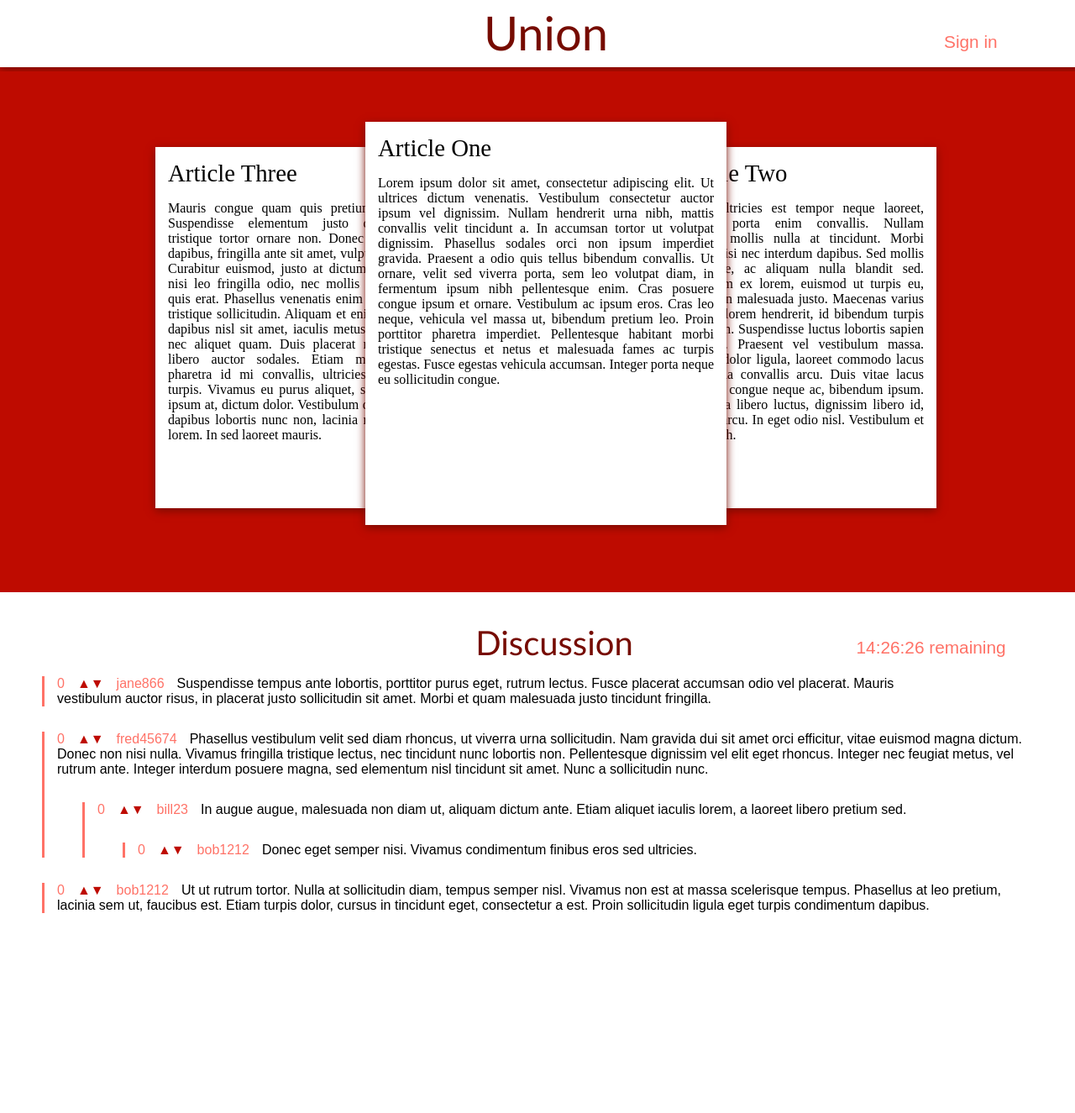
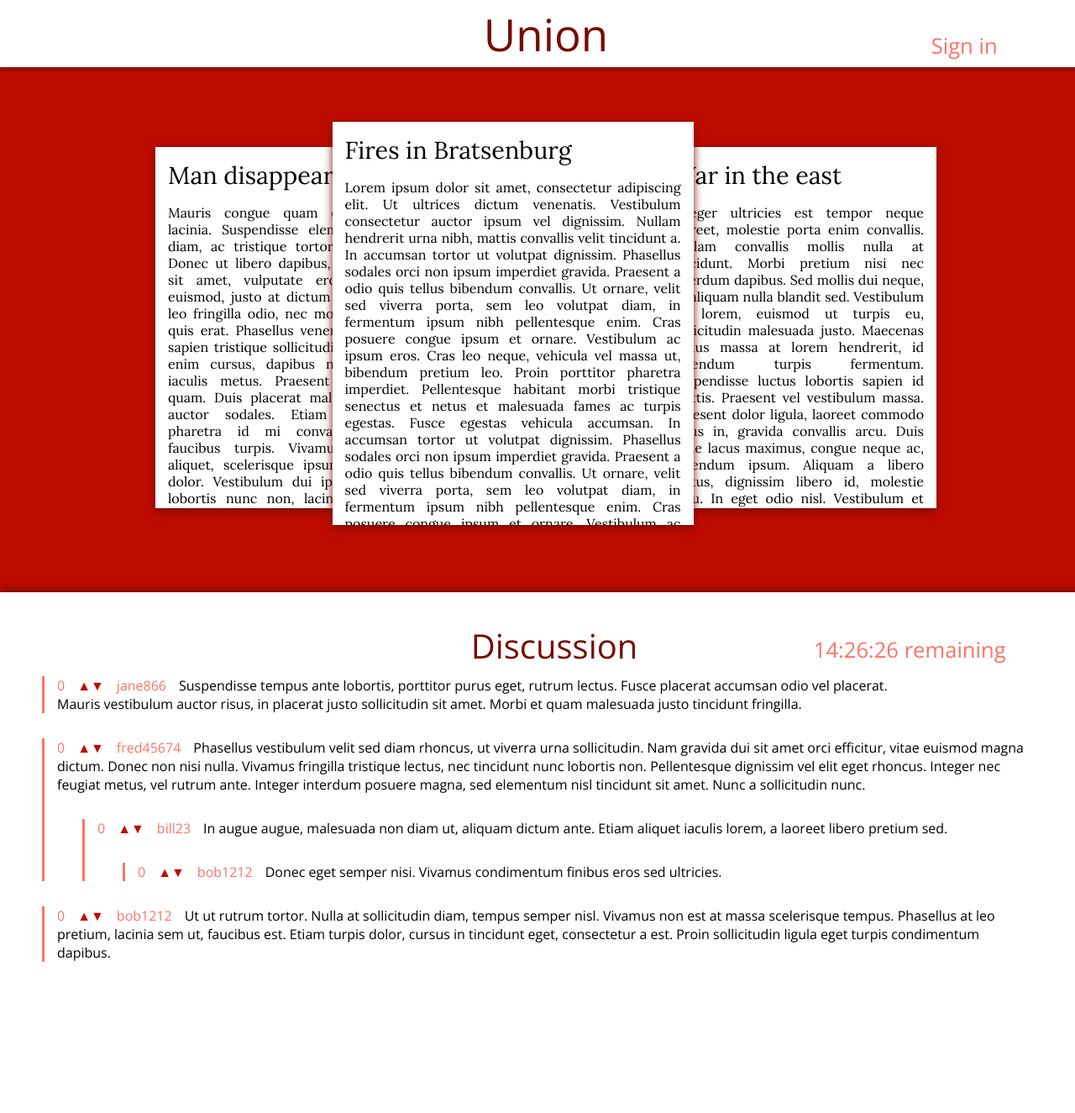
Before and after one commit to hewhomust/potential-chainsaw, a PHP site: page / in a window 1280 px wide. Shown: the whole page at 84% size. Run offline with PHP 8.4, Linux system fonts and the light colour scheme.

Commit message:
Added icon and fonts

```diff
--- a/Prototype3/index.html
+++ b/Prototype3/index.html
@@ -2,9 +2,11 @@
 <html lang="en">
   <head>
     <meta charset="utf-8">
-    <title>Prototype 3</title>
+    <title>Union</title>
     <link href="style.css" rel="stylesheet">
-	<script src="https://ajax.googleapis.com/ajax/libs/jquery/1.12.4/jquery.min.js"></script>
+    <link rel="icon" href="img/Union.png">
+    <link href="https://fonts.googleapis.com/css?family=Lora|Open+Sans" rel="stylesheet">
+	  <script src="https://ajax.googleapis.com/ajax/libs/jquery/1.12.4/jquery.min.js"></script>
     <script src="script.js" type="text/javascript"></script>
   </head>
   <body onLoad="startTime()">
@@ -14,15 +16,15 @@
     </div>
 	  <div id="articleContainer" class="container">
       <div id="mainArticle" class="article standardBox">
-        <h1 class="articleHeading" >Article One</h1>
-        <p class="articleText">Lorem ipsum dolor sit amet, consectetur adipiscing elit. Ut ultrices dictum venenatis. Vestibulum consectetur auctor ipsum vel dignissim. Nullam hendrerit urna nibh, mattis convallis velit tincidunt a. In accumsan tortor ut volutpat dignissim. Phasellus sodales orci non ipsum imperdiet gravida. Praesent a odio quis tellus bibendum convallis. Ut ornare, velit sed viverra porta, sem leo volutpat diam, in fermentum ipsum nibh pellentesque enim. Cras posuere congue ipsum et ornare. Vestibulum ac ipsum eros. Cras leo neque, vehicula vel massa ut, bibendum pretium leo. Proin porttitor pharetra imperdiet. Pellentesque habitant morbi tristique senectus et netus et malesuada fames ac turpis egestas. Fusce egestas vehicula accumsan. Integer porta neque eu sollicitudin congue.  </p>
+        <h1 class="articleHeading" >Fires in Bratsenburg</h1>
+        <p class="articleText">Lorem ipsum dolor sit amet, consectetur adipiscing elit. Ut ultrices dictum venenatis. Vestibulum consectetur auctor ipsum vel dignissim. Nullam hendrerit urna nibh, mattis convallis velit tincidunt a. In accumsan tortor ut volutpat dignissim. Phasellus sodales orci non ipsum imperdiet gravida. Praesent a odio quis tellus bibendum convallis. Ut ornare, velit sed viverra porta, sem leo volutpat diam, in fermentum ipsum nibh pellentesque enim. Cras posuere congue ipsum et ornare. Vestibulum ac ipsum eros. Cras leo neque, vehicula vel massa ut, bibendum pretium leo. Proin porttitor pharetra imperdiet. Pellentesque habitant morbi tristique senectus et netus et malesuada fames ac turpis egestas. Fusce egestas vehicula accumsan.  In accumsan tortor ut volutpat dignissim. Phasellus sodales orci non ipsum imperdiet gravida. Praesent a odio quis tellus bibendum convallis. Ut ornare, velit sed viverra porta, sem leo volutpat diam, in fermentum ipsum nibh pellentesque enim. Cras posuere congue ipsum et ornare. Vestibulum ac ipsum eros. Cras leo neque, vehicula vel massa ut, bibendum pretium leo. Integer porta neque eu sollicitudin congue.  </p>
       </div>
       <div id="" class="article standardBox" style="left:300px;top:-400px;">
-        <h1 class="articleHeading">Article Two</h1>
+        <h1 class="articleHeading">War in the east</h1>
         <p class="articleText">Integer ultricies est tempor neque laoreet, molestie porta enim convallis. Nullam convallis mollis nulla at tincidunt. Morbi pretium nisi nec interdum dapibus. Sed mollis dui neque, ac aliquam nulla blandit sed. Vestibulum ex lorem, euismod ut turpis eu, sollicitudin malesuada justo. Maecenas varius massa at lorem hendrerit, id bibendum turpis fermentum. Suspendisse luctus lobortis sapien id mattis. Praesent vel vestibulum massa. Praesent dolor ligula, laoreet commodo lacus in, gravida convallis arcu. Duis vitae lacus maximus, congue neque ac, bibendum ipsum. Aliquam a libero luctus, dignissim libero id, molestie arcu. In eget odio nisl. Vestibulum et auctor nibh.</p>
       </div>
       <div id="" class="article standardBox" style="left:-300px;top:-830px">
-        <h1 class="articleHeading">Article Three</h1>
+        <h1 class="articleHeading">Man disappears</h1>
         <p class="articleText">Mauris congue quam quis pretium lacinia. Suspendisse elementum justo diam, ac tristique tortor ornare non. Donec ut libero dapibus, fringilla ante sit amet, vulputate eros. Curabitur euismod, justo at dictum volutpat, nisi leo fringilla odio, nec mollis orci nunc quis erat. Phasellus venenatis enim eu sapien tristique sollicitudin. Aliquam et enim cursus, dapibus nisl sit amet, iaculis metus. Praesent nec aliquet quam. Duis placerat malesuada libero auctor sodales. Etiam massa leo, pharetra id mi convallis, ultricies faucibus turpis. Vivamus eu purus aliquet, scelerisque ipsum at, dictum dolor. Vestibulum dui ipsum, dapibus lobortis nunc non, lacinia malesuada lorem. In sed laoreet mauris.</p>
       </div>
     </div>
--- a/Prototype3/style.css
+++ b/Prototype3/style.css
@@ -1,7 +1,7 @@
 body{
 	padding: 0px;
 	margin: 0px;
-	font-family: sans-serif;
+	font-family: 'Open Sans', sans-serif;
 	background-color: #BE0B00;
 }
 
@@ -12,6 +12,7 @@ body{
 #discussionContainer{
 	background-color: #fff;
 	padding: 10px 20px;
+	box-shadow: 0px -3px 10px #760B00;
 }
 
 #header{
@@ -39,9 +40,10 @@ body{
 	background-color: #fff;
 	box-shadow: 0px 3px 10px #760B00;
 	position: relative;
-	font-family: serif;
+	font-family: 'Lora', serif;
 	text-align: justify;
 	cursor: pointer;
+	overflow: hidden;
 }
 
 h1{
@@ -78,7 +80,7 @@ h1{
 .headerBar h1{
 	text-align: center;
 	position: relative;
-	font-family: calibri, sans-serif;;
+	/*font-family: calibri, sans-serif;;*/
 	color: #760B00;
 	font-size: 2.5em;
 }
@@ -89,20 +91,20 @@ h1{
 
 #header h1{
 	top: -5px;
-	font-size: 3.5em;
+	font-size: 3.3em;
 }
 
 #discussionHeader p, #header.headerBar p{
 	float: right;
 	position: relative;
-	top: -25px;
+	top: -40px;
 	right: 8%;
-	font-size: 1.3em;
+	font-size: 1.6em;
 	color: #FF7267;
 }
 
 #header.headerBar p{
-	top: -60px;
+	top: -70px;
 	cursor: pointer;
 }
 
```
Also changed, not shown: Prototype3/img/Union.png (added).
